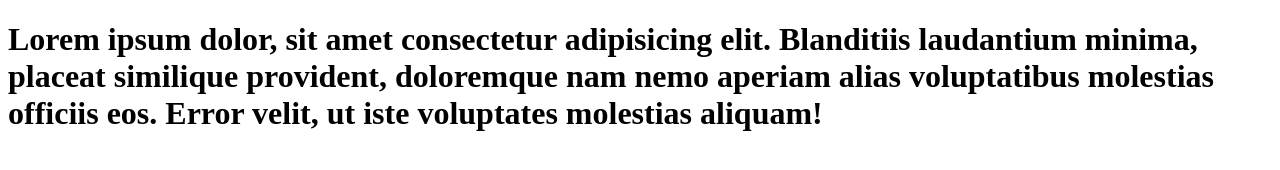
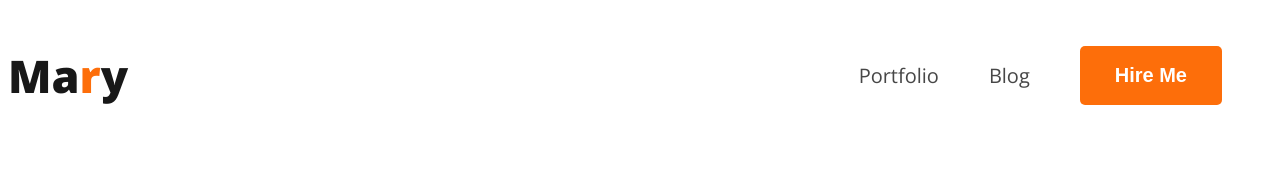
Before and after one commit to Mahmud4M/web-portfolio, a plain HTML site: page index.html in a window 1280 px wide. Drawn offline with nearby package versions, Linux system fonts and the light colour scheme.

Commit message:
nav complete

```diff
--- /dev/null
+++ b/css/style.css
@@ -0,0 +1,42 @@
+/* Common css Start */
+body{
+    font-family: 'Open Sans', sans-serif;
+}
+.btn-primary{
+    border: 0;
+    border-radius: 5px;
+    background: #FD6E0A;
+    color: white;
+    font-size: 20px;
+    font-weight: 700;
+    padding: 18px 35px;
+}
+/* Common css End */
+/* Header css Start */
+nav{
+    display: flex;
+    justify-content: space-between;
+    align-items: center;
+}
+.nav-title{
+    display: flex;
+    align-items: center;
+}
+.nav-title li{
+    list-style: none;
+    margin-right: 50px;
+}
+.nav-title li a{
+    text-decoration: none;
+    color: #474747;
+    font-size: 20px;
+    font-weight: 400;
+}
+h1{
+color: var(--Dark-01, #181818);
+font-size: 45px;
+font-weight: 800;
+}
+.nav-style{
+    color: #FD6E0A;
+}
--- a/index.html
+++ b/index.html
@@ -3,9 +3,27 @@
 <head>
     <meta charset="UTF-8">
     <meta name="viewport" content="width=device-width, initial-scale=1.0">
-    <title>Document</title>
+    <title>My Portfolio</title>
+    <link rel="preconnect" href="https://fonts.googleapis.com">
+<link rel="preconnect" href="https://fonts.gstatic.com" crossorigin>
+<link href="https://fonts.googleapis.com/css2?family=Open+Sans:ital,wght@0,400;0,600;0,800;1,400;1,500;1,600&display=swap" rel="stylesheet">
+
+    <link rel="stylesheet" href="css/style.css">
 </head>
 <body>
-    <h1>Lorem ipsum dolor, sit amet consectetur adipisicing elit. Blanditiis laudantium minima, placeat similique provident, doloremque nam nemo aperiam alias voluptatibus molestias officiis eos. Error velit, ut iste voluptates molestias aliquam!</h1>
+    <header>
+        <nav>
+            <h1>Ma<span class="nav-style">r</span>y</h1>
+            <ul class="nav-title">
+                <li><a href="#">Portfolio</a></li>
+                <li><a href="#">Blog</a></li>
+                <li><button class="btn-primary">Hire Me</button></li>
+            </ul>
+        </nav>
+    </header>
+
+    <main></main>
+
+    <footer></footer>
 </body>
 </html>
```
